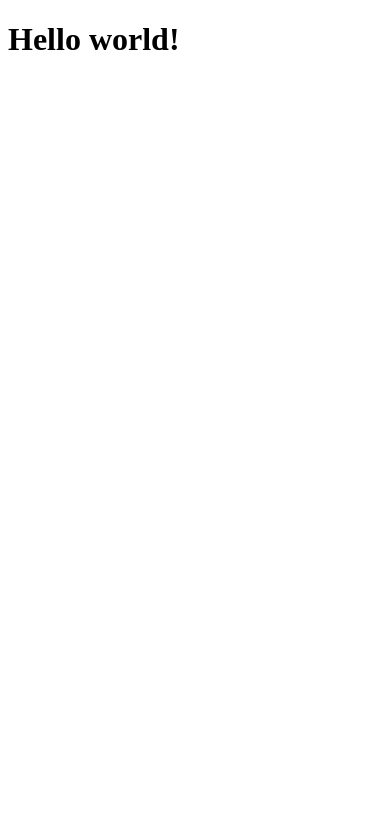
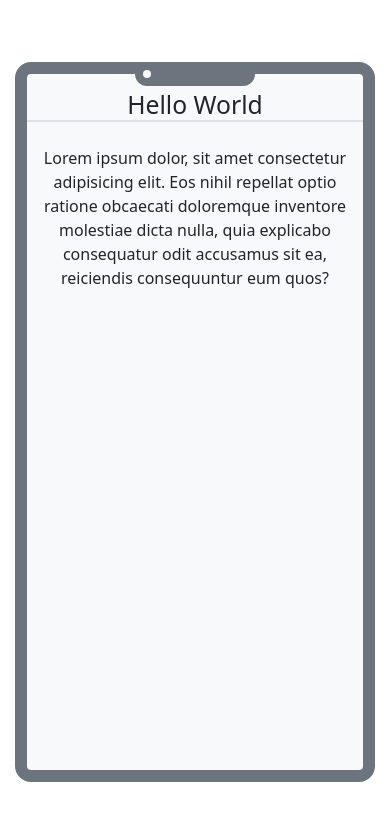
Before and after one commit to Logianer/creative-jam-22, a website: page static/index.html in a window 390 px wide. Drawn offline with nearby package versions, Linux system fonts and the light colour scheme.

Commit message:
#4 First design of the phone

```diff
--- a/static/index.html
+++ b/static/index.html
@@ -1,12 +1,58 @@
 <!DOCTYPE html>
-<html lang="en">
+<html lang="de">
   <head>
     <meta charset="UTF-8" />
     <meta http-equiv="X-UA-Compatible" content="IE=edge" />
     <meta name="viewport" content="width=device-width, initial-scale=1.0" />
-    <title>Hello World</title>
+    <link
+      href="https://cdn.jsdelivr.net/npm/bootstrap@5.2.0/dist/css/bootstrap.min.css"
+      rel="stylesheet"
+      integrity="sha384-gH2yIJqKdNHPEq0n4Mqa/HGKIhSkIHeL5AyhkYV8i59U5AR6csBvApHHNl/vI1Bx"
+      crossorigin="anonymous"
+    />
+    <link rel="stylesheet" href="/style/main.css" />
+    <title>Phone to the Future</title>
   </head>
   <body>
-    <h1>Hello world!</h1>
+    <div
+      class="
+        container-fluid
+        d-flex
+        justify-content-center
+        align-items-center
+        bg-white
+      "
+      style="height: 100vh"
+    >
+      <div
+        class="
+          phone
+          border border-secondary
+          rounded-4
+          d-flex
+          justify-content-center
+        "
+        id="frame-phone"
+      >
+        <div class="bg-secondary rounded-bottom" id="notch">
+          <div class="bg-light rounded-circle ms-2" id="camera"></div>
+        </div>
+      </div>
+      <div id="content-phone" class="phone position-fixed text-center">
+        <h2 class="pt-3 border-bottom border-2">Hello World</h2>
+        <p class="pt-3">
+          Lorem ipsum dolor, sit amet consectetur adipisicing elit. Eos nihil
+          repellat optio ratione obcaecati doloremque inventore molestiae dicta
+          nulla, quia explicabo consequatur odit accusamus sit ea, reiciendis
+          consequuntur eum quos?
+        </p>
+      </div>
+      <div class="phone bg-light rounded-4 position-fixed" id="bg-phone"></div>
+    </div>
+    <script
+      src="https://cdn.jsdelivr.net/npm/bootstrap@5.2.0/dist/js/bootstrap.bundle.min.js"
+      integrity="sha384-A3rJD856KowSb7dwlZdYEkO39Gagi7vIsF0jrRAoQmDKKtQBHUuLZ9AsSv4jD4Xa"
+      crossorigin="anonymous"
+    ></script>
   </body>
 </html>
--- /dev/null
+++ b/static/style/main.css
@@ -0,0 +1,30 @@
+body {
+  --scale-factor: 2.5;
+}
+.phone {
+  width: calc(9rem * var(--scale-factor));
+  height: calc(18rem * var(--scale-factor));
+}
+#frame-phone {
+  --bs-border-width: calc(0.3rem * var(--scale-factor));
+  z-index: 2;
+  pointer-events: none;
+}
+#notch {
+  width: calc(3rem * var(--scale-factor));
+  height: calc(0.3rem * var(--scale-factor));
+  --bs-border-radius: var(--bs-border-radius-xl);
+  z-index: 2;
+}
+#camera {
+  width: calc(0.2rem * var(--scale-factor));
+  height: calc(0.2rem * var(--scale-factor));
+  margin-top: -0.25rem;
+}
+#bg-phone {
+  z-index: 0;
+}
+#content-phone {
+  padding: calc(0.3rem * var(--scale-factor));
+  z-index: 1;
+}
```
